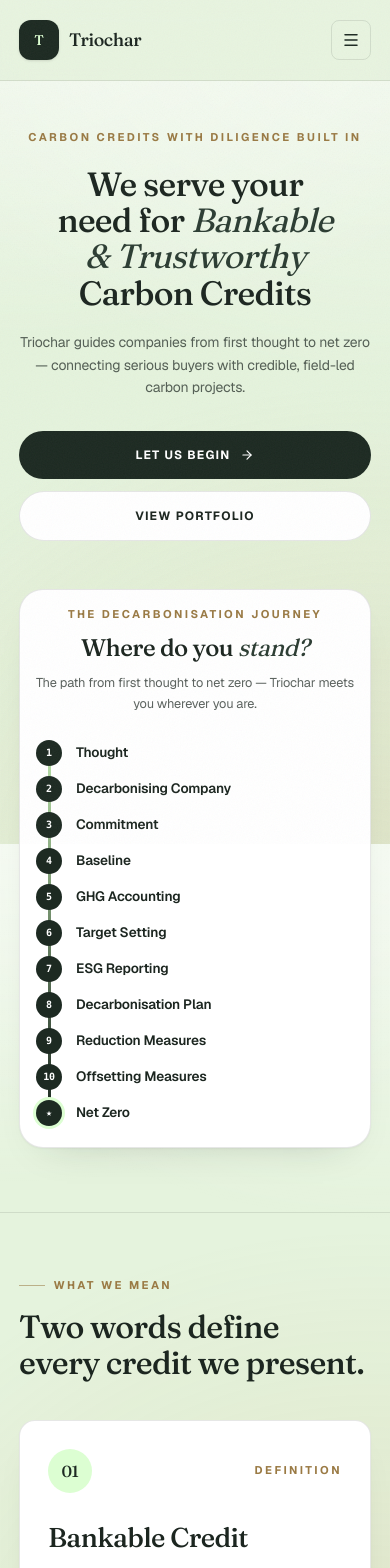
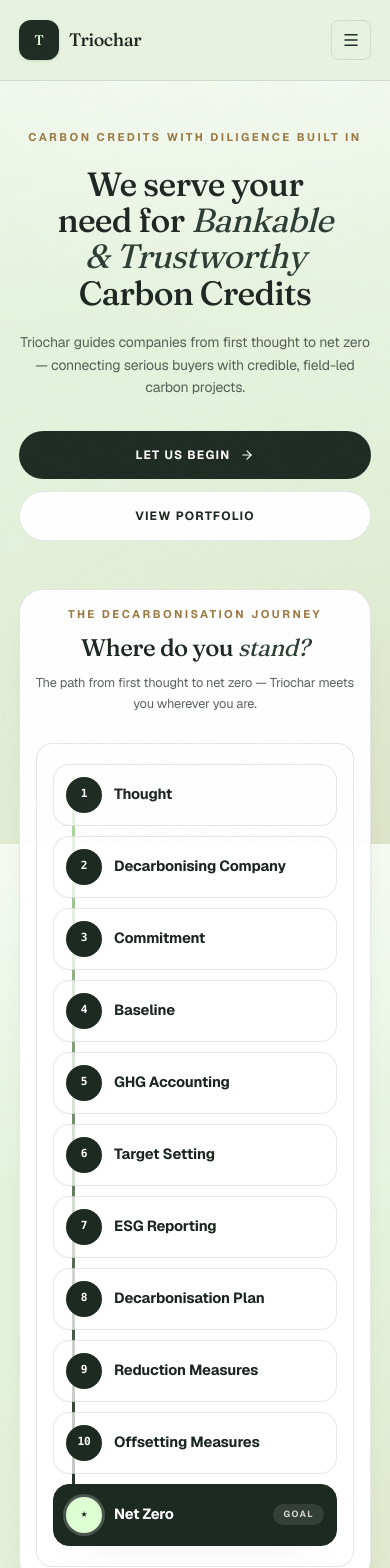
Before and after one commit to Supernetrix/triochar, a Next.js app: page / in a window 390 px wide. Shown: the top 1568 px of the page. Built offline with nearby package versions, Linux system fonts and the light colour scheme.

Commit message:
Improve mobile journey timeline

```diff
--- a/src/components/journey-schematic.tsx
+++ b/src/components/journey-schematic.tsx
@@ -92,47 +92,66 @@
         })}
       </div>
 
-      {/* Mobile / tablet — compact vertical timeline */}
-      <div className="relative mt-5 lg:hidden">
-        <div className="absolute bottom-[16px] left-[12px] top-[16px] w-[3px] overflow-hidden rounded-full bg-[color:var(--mint-2)]/55">
+      {/* Mobile / tablet — readable vertical journey */}
+      <div className="relative mt-7 rounded-2xl border border-[var(--line)] bg-[var(--surface-pure)] px-4 py-5 sm:px-5 lg:hidden">
+        <div className="absolute bottom-8 left-[2.2rem] top-8 w-[3px] overflow-hidden rounded-full bg-[color:var(--mint-2)]/55 sm:left-[2.45rem]">
           <motion.div
             className="h-full w-full origin-top rounded-full"
             style={{ background: "linear-gradient(180deg, var(--mint-2), var(--forest))" }}
             initial={reduced ? false : { scaleY: 0 }}
             whileInView={reduced ? undefined : { scaleY: 1 }}
-            viewport={{ once: true, margin: "-60px" }}
+            viewport={{ once: true, margin: "-70px" }}
             transition={{ duration: lineDuration, ease: EASE }}
           />
         </div>
 
-        <div className="relative">
+        <div className="relative grid gap-2.5">
           {steps.map((label, i) => {
             const isLast = i === last;
-            const delay = reduced ? 0 : 0.14 + (i / last) * lineDuration * 0.86;
+            const delay = reduced ? 0 : 0.12 + (i / last) * lineDuration * 0.86;
+
             return (
               <motion.div
                 key={label}
-                initial={reduced ? false : { opacity: 0, x: -8 }}
+                initial={reduced ? false : { opacity: 0, x: -10 }}
                 whileInView={reduced ? undefined : { opacity: 1, x: 0 }}
-                viewport={{ once: true, margin: "-40px" }}
-                transition={{ duration: 0.4, delay, ease: EASE }}
-                className="flex items-center gap-3.5 py-[5px]"
+                viewport={{ once: true, margin: "-50px" }}
+                transition={{ duration: 0.38, delay, ease: EASE }}
+                className={`relative flex items-center gap-3 rounded-2xl border px-3 py-3 ${
+                  isLast
+                    ? "border-[color:var(--forest)] bg-[var(--forest)] text-white shadow-[0_18px_38px_-30px_rgba(28,38,32,0.75)]"
+                    : "border-[var(--line)] bg-white/72"
+                }`}
               >
                 <span
-                  className={`relative z-10 grid h-[26px] w-[26px] shrink-0 place-items-center rounded-full bg-[var(--forest)] font-mono text-[10px] font-bold text-white ${
-                    isLast ? "ring-[3px] ring-[color:var(--mint)]" : ""
+                  className={`relative z-10 grid h-9 w-9 shrink-0 place-items-center rounded-full font-mono text-[0.7rem] font-bold ${
+                    isLast
+                      ? "bg-[var(--mint)] text-[color:var(--forest)] ring-[3px] ring-white/20"
+                      : "bg-[var(--forest)] text-white"
                   }`}
                 >
                   {isLast ? "★" : i + 1}
                 </span>
-                <span className="text-[0.85rem] font-semibold text-[color:var(--ink)]">
+
+                <span
+                  className={`min-w-0 flex-1 text-[0.92rem] font-bold leading-tight ${
+                    isLast ? "text-white" : "text-[color:var(--ink)]"
+                  }`}
+                >
                   {label}
                 </span>
+
+                {isLast ? (
+                  <span className="rounded-full bg-white/10 px-2.5 py-1 text-[0.56rem] font-bold uppercase tracking-[0.16em] text-white/78">
+                    Goal
+                  </span>
+                ) : null}
               </motion.div>
             );
           })}
         </div>
       </div>
+
     </div>
   );
 }
```
